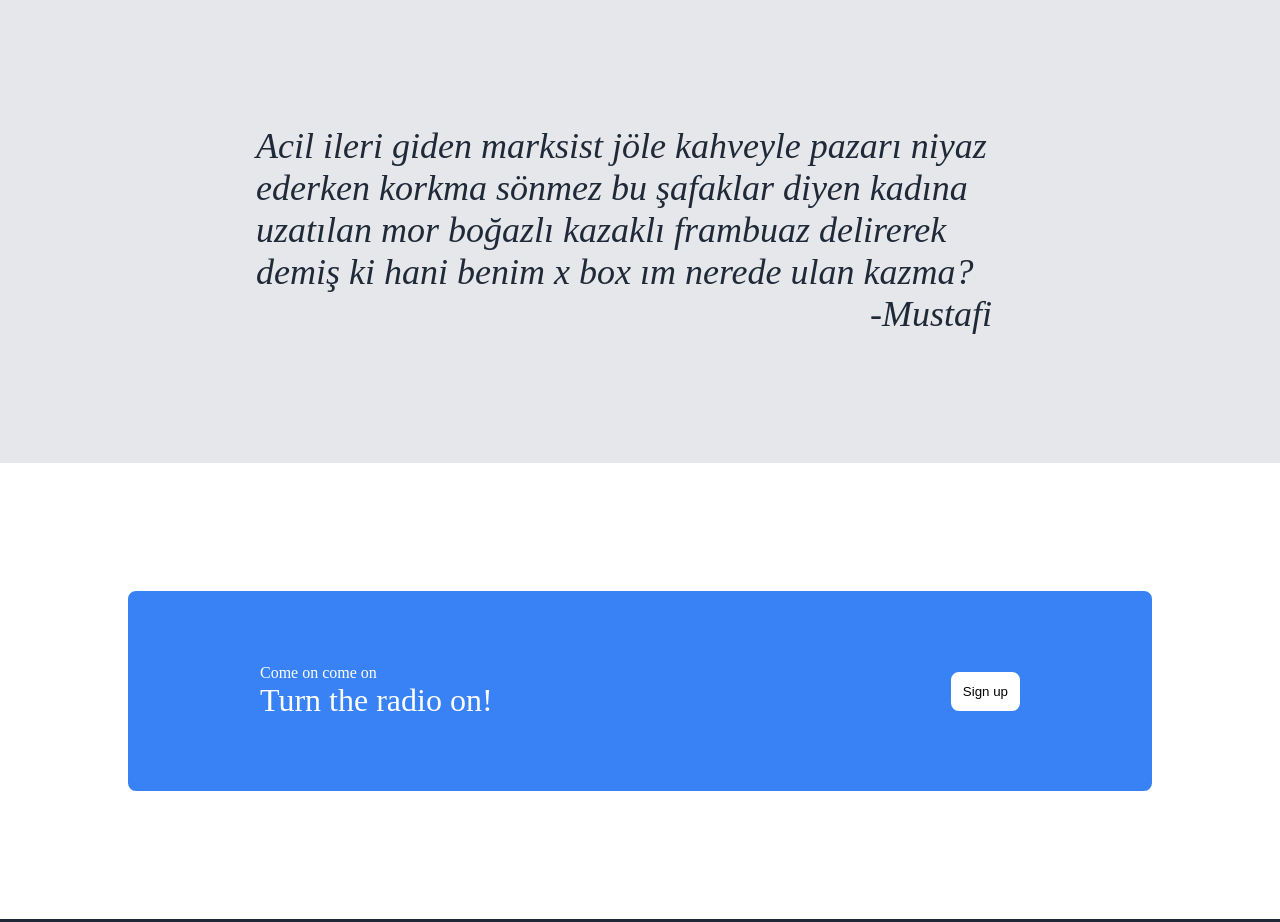
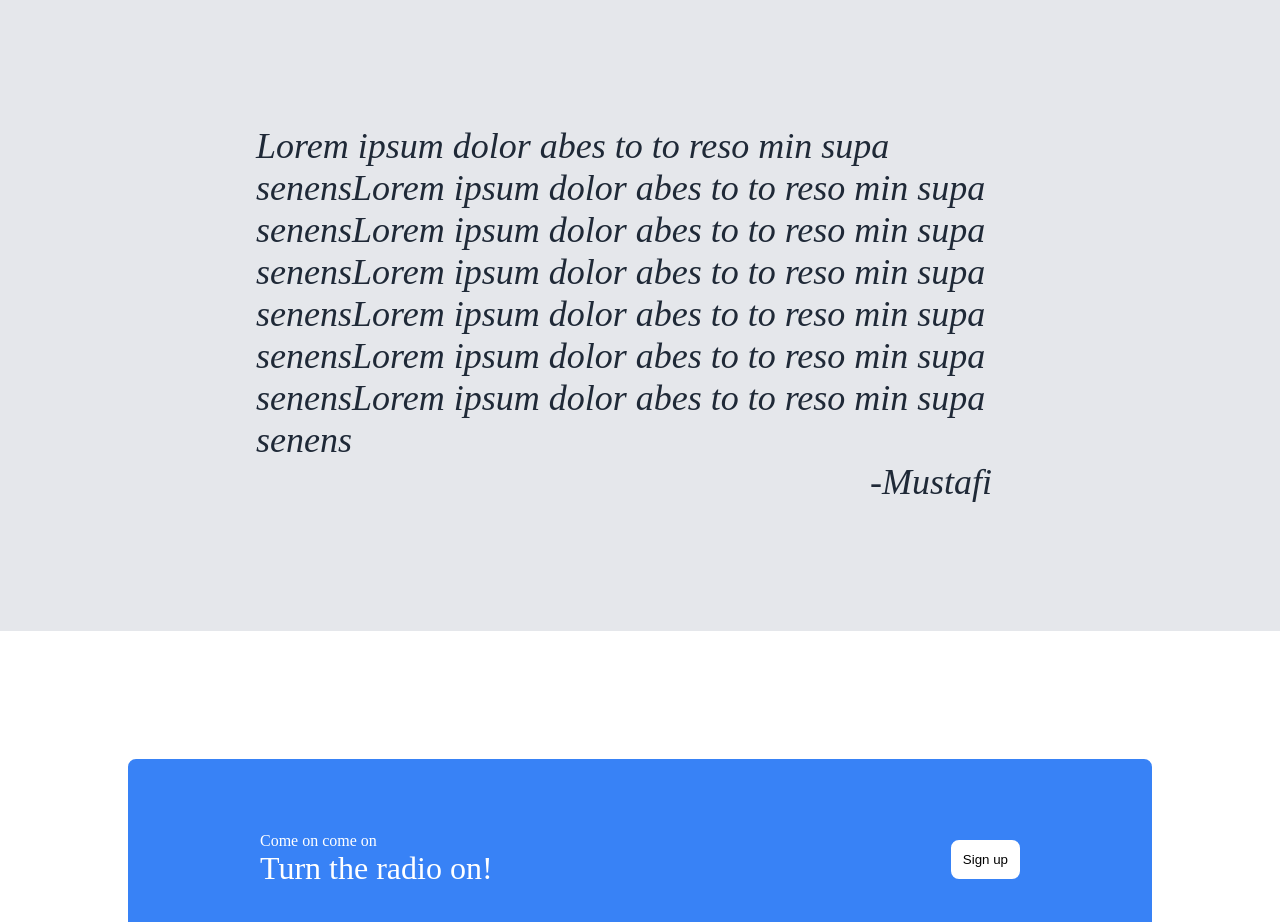
Before and after one commit to rullafi/firstcompletewebsite, a plain HTML site: page index.html in a window 1280 px wide. Shown: the part 952-1874 px from the top of the page. Drawn offline with Linux system fonts and the light colour scheme.

Commit message:
Last edits. Not dealt with sign up button.

```diff
--- a/index.html
+++ b/index.html
@@ -47,7 +47,7 @@
             </div>
         </div>
         <div class="container3">
-            <div>Acil ileri giden marksist jöle kahveyle pazarı niyaz ederken korkma sönmez bu şafaklar diyen kadına uzatılan mor boğazlı kazaklı frambuaz delirerek demiş ki hani benim x box ım nerede ulan kazma?</div>
+            <div>Lorem ipsum dolor abes to to reso min supa senensLorem ipsum dolor abes to to reso min supa senensLorem ipsum dolor abes to to reso min supa senensLorem ipsum dolor abes to to reso min supa senensLorem ipsum dolor abes to to reso min supa senensLorem ipsum dolor abes to to reso min supa senensLorem ipsum dolor abes to to reso min supa senens</div>
             <div id="author">-Mustafi</div>
         </div>
         <div class="container4">
```
